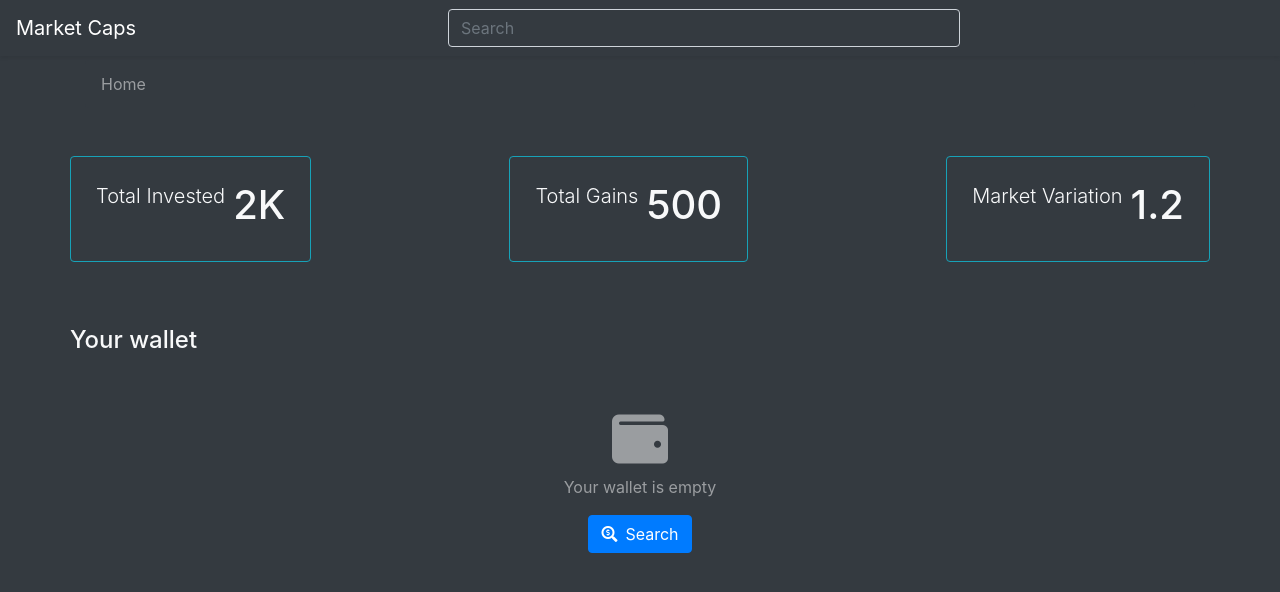
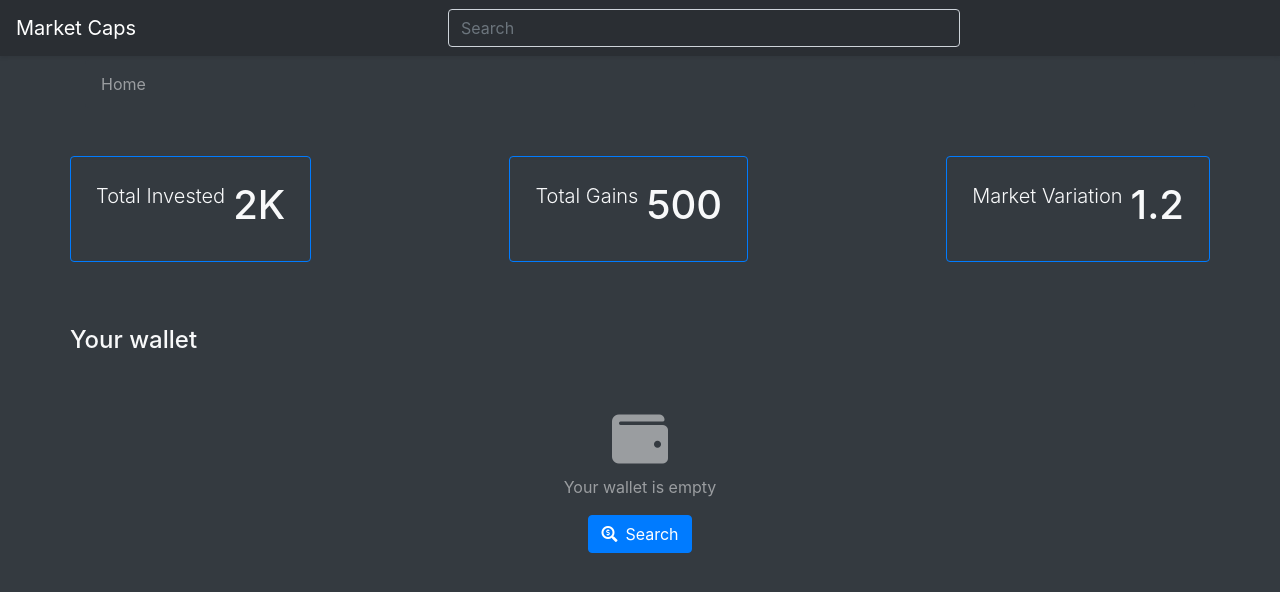
Before and after one commit to rchuluc/node-api, a plain HTML site: page index.html in a window 1280 px wide. Drawn offline with nearby package versions, Linux system fonts and the light colour scheme.

Commit message:
Updated index.html

```diff
--- a/CSS/styles.css
+++ b/CSS/styles.css
@@ -5,3 +5,21 @@
 #searchField{
     width: 40vw
 }
+
+#navbar{
+    background-color: rgba(0, 0, 0, 0.2);
+}
+
+.card:hover{
+    background-color: var(--blue) !important;
+    transition: 500ms;
+    cursor: pointer;
+}
+
+.blue-border{
+    border: 1px solid var(--blue) !important;
+}
+
+:root{
+    --blue: rgb(43,146,228);
+}
--- a/index.html
+++ b/index.html
@@ -11,10 +11,10 @@
     <title>Market Infromation</title>
 </head>
 <body class="bg-dark">
-    <nav class="navbar navbar-dark bg-dark shadow-sm">
+    <nav class="navbar navbar-dark shadow-sm" id="navbar">
         <a class="navbar-brand" href="#">Market Caps</a>
             <form class="form-inline mx-auto">
-                <input class="form-control mr-sm-2 bg-dark text-light" type="search" id="searchField" placeholder="Search" aria-label="Search" autocomplete="off">
+                <input class="form-control mr-sm-2 bg-transparent text-light" type="search" id="searchField" placeholder="Search" aria-label="Search" autocomplete="off">
             </form>
             </nav>
     <div class="container">
@@ -25,7 +25,7 @@
 
         <div id="home" class="">
             <div class="row mt-5 d-flex justify-content-between text-light">
-                <div class="card bg-dark border-info">
+                <div class="card bg-transparent blue-border">
                     <div class="card-body p-4">
                         <div class="row px-3">
                             <p class="lead pr-2 align-top">Total Invested</p>
@@ -34,7 +34,7 @@
                     </div>
                 </div>
 
-                <div class="card bg-dark border-info">
+                <div class="card bg-transparent blue-border">
                         <div class="card-body p-4">
                             <div class="row px-3">
                                 <p class="lead pr-2 align-top">Total Gains</p>
@@ -43,7 +43,7 @@
                         </div>
                     </div>
 
-                <div class="card bg-dark border-info">
+                <div class="card bg-transparent blue-border">
                     <div class="card-body p-4">
                         <div class="row px-3">
                             <p class="lead pr-2 align-top">Market Variation</p>
```
